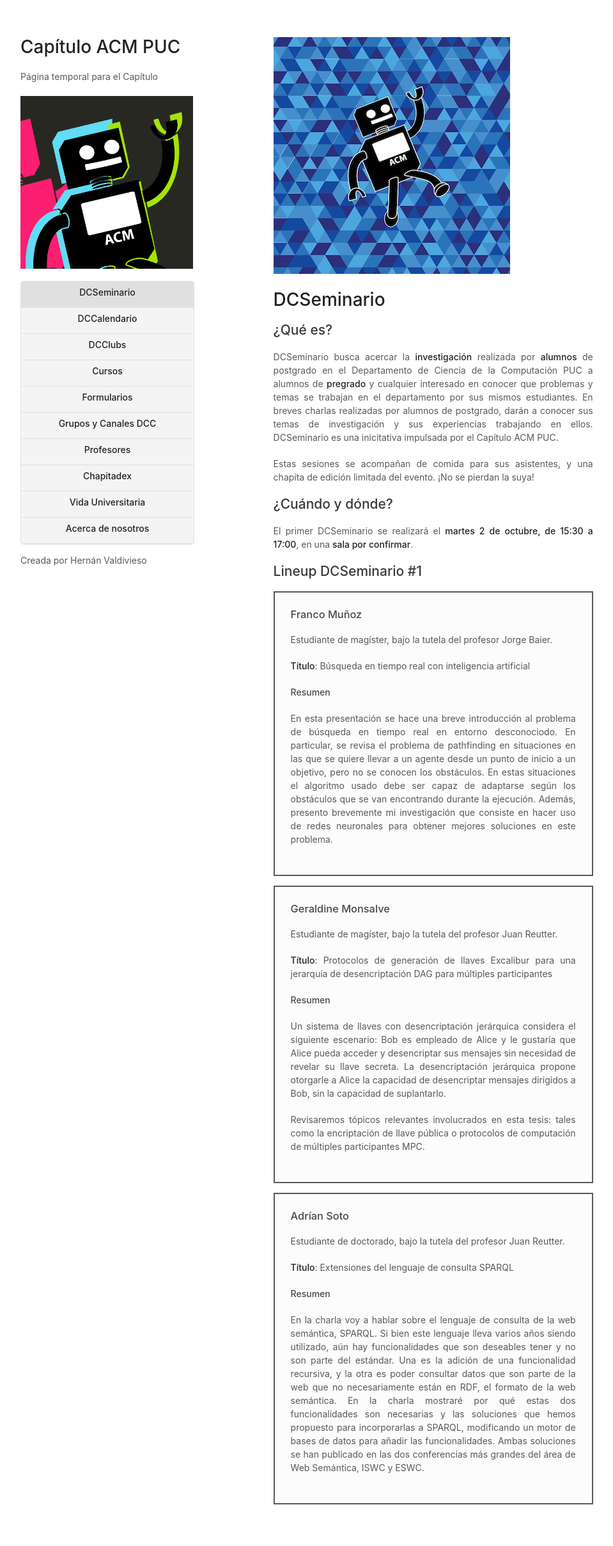
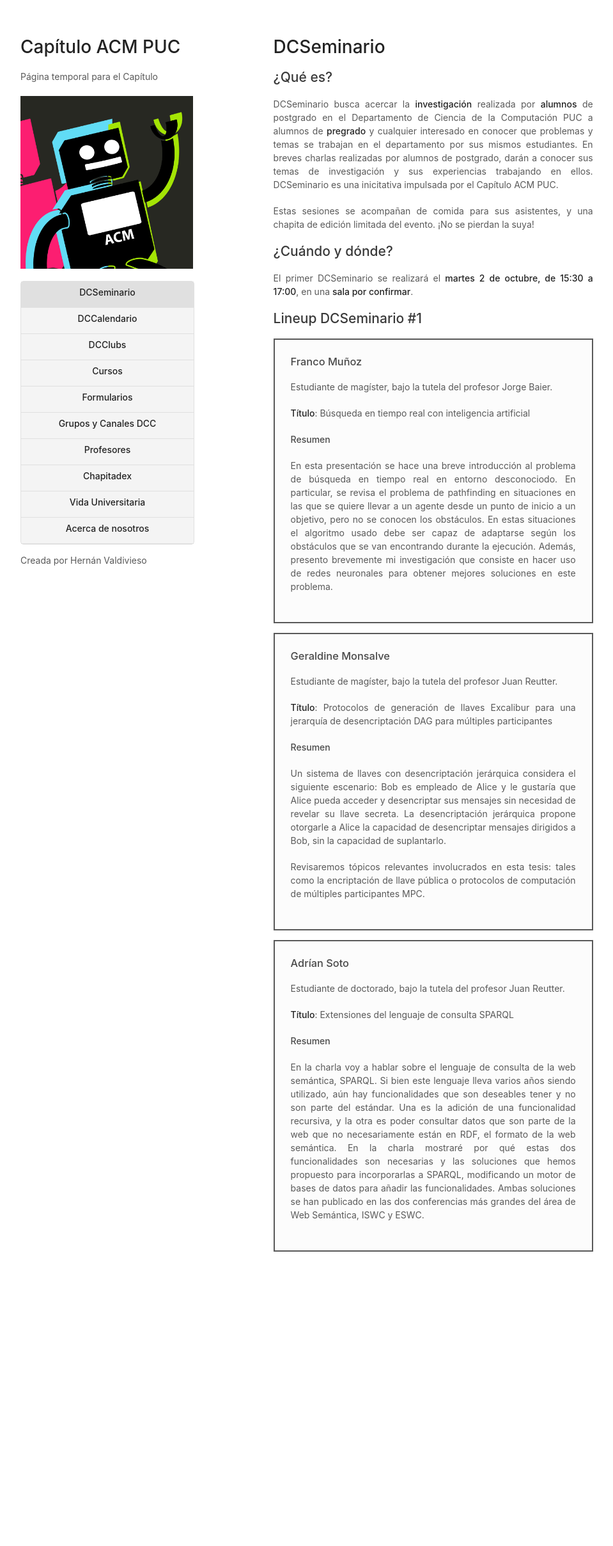
Before and after one commit to capitulo-acm-puc/capitulo-acm-puc.github.io, a Jekyll site: the page built from 10-dcseminario.md, in a window 1280 px wide. Shown: the whole page at 64% size, without its empty margins (178-1137 px from the left). Built offline with Jekyll 4.4.1, drawn with Linux system fonts in a browser that asks for light colours; after the commit the page ends 2021 px from its top, so only the background shows below that.

Commit message:
:bug: Commented image

```diff
--- a/10-dcseminario.md
+++ b/10-dcseminario.md
@@ -5,7 +5,7 @@ permalink: /dcseminario/
 ---
 {::options parse_block_html="true" /}
 
-![](/assets/dcseminario.jpeg)
+<!-- ![](/assets/dcseminario.jpeg) -->
 
 # DCSeminario
 
```
